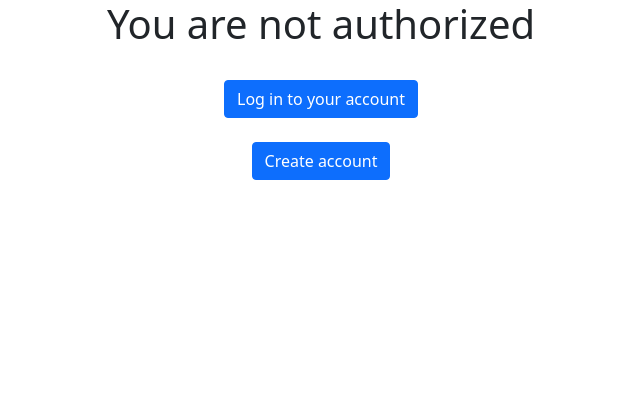
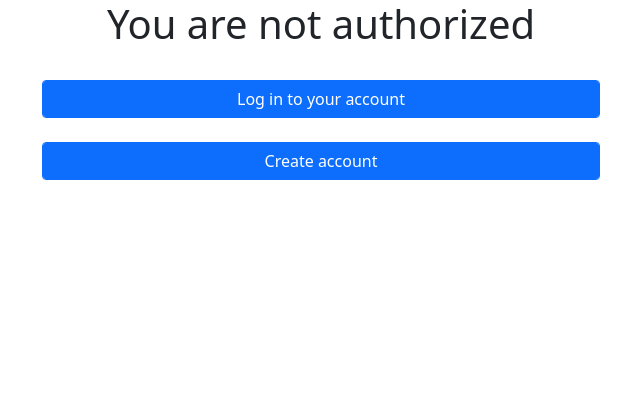
Before and after one commit to html63css/task_3-project, a Django app: page / in a window 1280 px wide. Shown: the top 420 px of the page, without its empty margins (319-959 px from the left). Run offline with Django 4.2, Linux system fonts and the light colour scheme.

Commit message:
Final design

```diff
--- a/main/templates/main/home.html
+++ b/main/templates/main/home.html
@@ -10,12 +10,12 @@
   <div class="container text-center">
 
     <form action="{% url 'log_out' %}">
-      <input type="submit" class="btn btn-primary" value="Log out of your account">
+      <input type="submit" class="btn btn-primary form-control w-50" value="Log out of your account">
     </form>
     <br>
 
     <form action="users_table">
-      <input type="submit" class="btn btn-primary" value="TABLE ACCOUNT">
+      <input type="submit" class="btn btn-primary form-control w-50" value="TABLE ACCOUNT">
     </form>
   </div>
 </div>
@@ -28,12 +28,12 @@
     <div class="container text-center">
       <!-- Log in to account -->
       <form action="log_in">
-        <input type="submit" class="btn btn-primary" value="Log in to your account">
+        <input type="submit" class="btn btn-primary form-control w-50" value="Log in to your account">
       </form>
       <br>
       <!-- Create account -->
       <form action="sign_up">
-        <input type="submit" class="btn btn-primary" value="Create account">
+        <input type="submit" class="btn btn-primary form-control w-50" value="Create account">
       </form>
     </div>
   </div>
--- a/main/templates/main/log_in.html
+++ b/main/templates/main/log_in.html
@@ -5,6 +5,7 @@
 <div class="jumbotron d-flex align-items-center min-vh-100">
   <div class="container text-center border border-dark">
     <h1 class="text-center">Log in to your account</h1>
+    <br>
     <form method="post">
       {% csrf_token %}
 
@@ -22,7 +23,9 @@
       </div>
       <br>
       {% endfor %}
-      <button class="btn btn-primary" type="submit">Log in</button>
+      <button class="btn btn-primary form-control w-50" type="submit">Log in</button>
+      <br>
+      <br>
     </form>
   </div>
 </div>
--- a/main/templates/main/sign_up.html
+++ b/main/templates/main/sign_up.html
@@ -27,7 +27,7 @@
       </div>
       <br>
       {% endfor %}
-      <button class="btn btn-primary" type="submit">Sing up</button>
+      <button class="btn btn-primary form-control w-50" type="submit">Sing up</button>
       <br>
       <br>
     </form>
--- a/main/templates/main/users_table.html
+++ b/main/templates/main/users_table.html
@@ -96,7 +96,7 @@
 <div class="jumbotron align-items-center">
   <div class="container text-center">
 <form action="{% url 'log_out' %}">
-  <input type="submit" class="btn btn-primary" value="Log out of your account">
+  <input type="submit" class="btn btn-primary form-control w-50" value="Log out of your account">
 </form>
 </div>
 </div>
@@ -106,11 +106,11 @@
   <div class="jumbotron align-items-center">
     <div class="container text-center">
       <form action="log_in">
-        <input type="submit" class="btn btn-primary" value="Log in to your account">
+        <input type="submit" class="btn btn-primary form-control w-50" value="Log in to your account">
       </form>
       <br>
       <form action="sign_up">
-        <input type="submit" class="btn btn-primary" value="Create account">
+        <input type="submit" class="btn btn-primary form-control w-50" value="Create account">
       </form>
     </div>
   </div>
```
Also changed, not shown: db.sqlite3.
